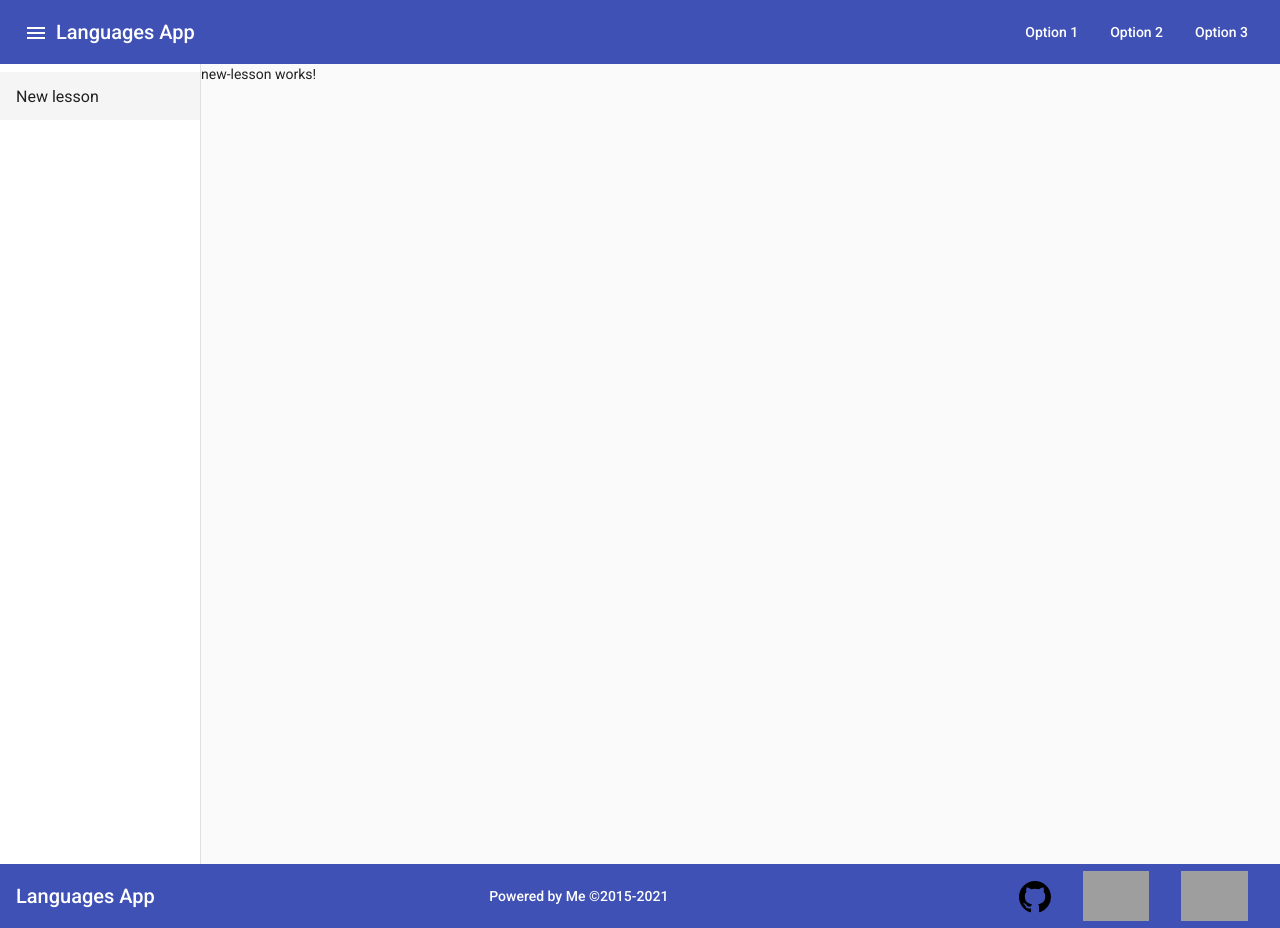
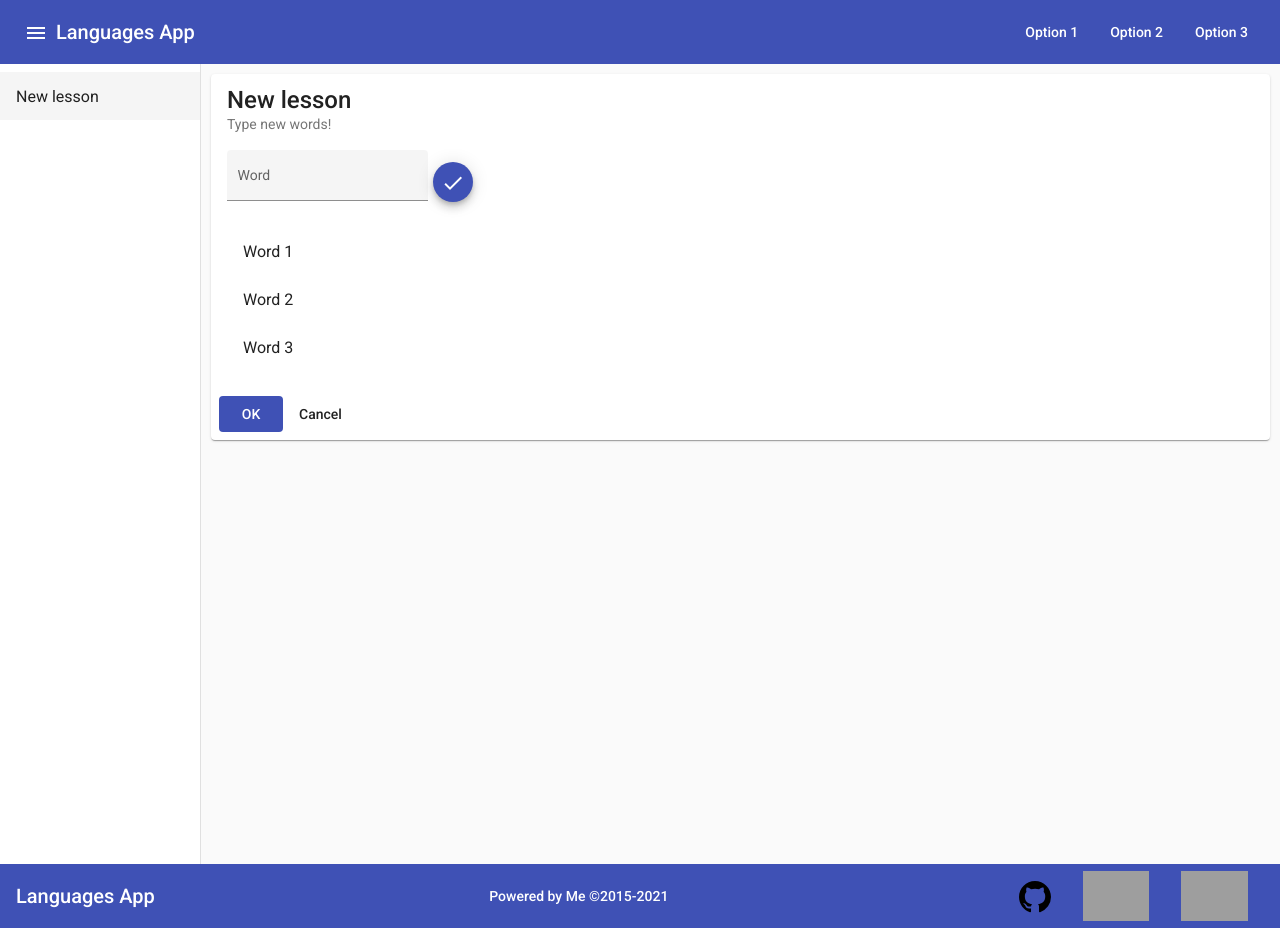
Before and after one commit to diprefranco/languages-app-front, an Angular app: page / in a window 1280 px wide. Both pictures are taken after a click on the button "New lesson". Built offline with nearby package versions, Linux system fonts and the light colour scheme; grey boxes are pictures that could not be loaded.

Commit message:
New lesson: basic form added.

```diff
--- a/src/app/app.component.css
+++ b/src/app/app.component.css
@@ -2,3 +2,7 @@
   height: 100%;
   width: 100%;
 }
+
+.app-content {
+  padding: 10px;
+}
--- a/src/app/app.component.html
+++ b/src/app/app.component.html
@@ -5,7 +5,7 @@
     <app-sidebar></app-sidebar>
   </mat-drawer>
 
-  <mat-drawer-content>
+  <mat-drawer-content class="app-content">
     <router-outlet></router-outlet>
   </mat-drawer-content>
 </mat-drawer-container>
--- a/src/app/lessons/components/new-lesson/new-lesson.component.css
+++ b/src/app/lessons/components/new-lesson/new-lesson.component.css
@@ -0,0 +1,3 @@
+button.done-button {
+  margin-left: 5px;
+}
--- a/src/app/lessons/components/new-lesson/new-lesson.component.html
+++ b/src/app/lessons/components/new-lesson/new-lesson.component.html
@@ -1 +1,26 @@
-<p>new-lesson works!</p>
+<mat-card>
+  <mat-card-title>New lesson</mat-card-title>
+  <mat-card-subtitle>Type new words!</mat-card-subtitle>
+  <mat-card-content>
+
+    <mat-form-field appearance="fill">
+      <mat-label>Word</mat-label>
+      <input matInput type="text" />
+    </mat-form-field>
+
+    <button mat-mini-fab color="primary" class="done-button">
+      <mat-icon>done</mat-icon>
+    </button>
+
+    <mat-list role="list">
+      <mat-list-item role="listitem">Word 1</mat-list-item>
+      <mat-list-item role="listitem">Word 2</mat-list-item>
+      <mat-list-item role="listitem">Word 3</mat-list-item>
+    </mat-list>
+
+  </mat-card-content>
+  <mat-card-actions>
+    <button mat-flat-button color="primary">OK</button>
+    <button mat-flat-button>Cancel</button>
+  </mat-card-actions>
+</mat-card>
```
Also changed, not shown: src/app/layout/layout.module.ts (+4 -3 lines), src/app/lessons/lessons.module.ts (+13 -1 lines).
